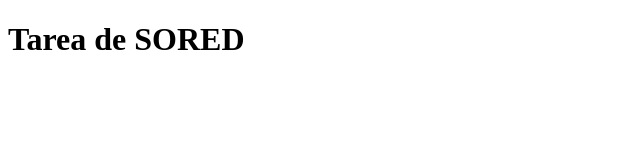
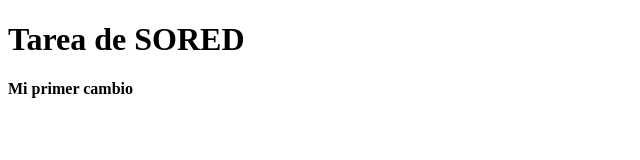
Before and after one commit to villegas167/Tarea1, a plain HTML site: page index.html in a window 1280 px wide. Shown: the whole page, without its empty margins (0-640 px from the left). Drawn offline with Linux system fonts and the light colour scheme.

Commit message:
Mi primer cambio - Brayan

```diff
--- a/index.html
+++ b/index.html
@@ -7,5 +7,8 @@
 </head>
 <body>
     <h1>Tarea de SORED</h1>
+    <!--Cambios de Brayan Villegas-->
+    <!--1-->
+    <h4>Mi primer cambio</h4>
 </body>
 </html>
```
